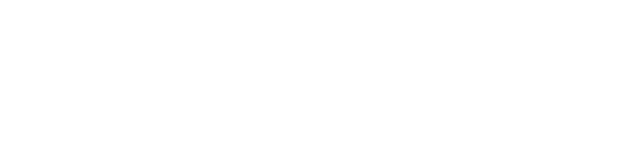
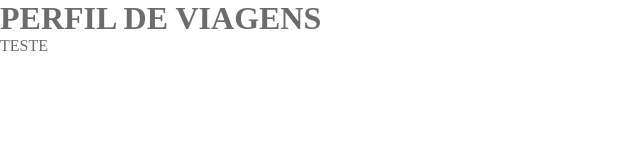
Before and after one commit to xManoelx/Perfil-de-viagens, a plain HTML site: page index.html in a window 1280 px wide. Shown: the whole page, without its empty margins (0-640 px from the left). Drawn offline with Linux system fonts and the light colour scheme; files that its build step writes are made by us from their sources; files whose address does not match are found by name.

Commit message:
Initial Style Guide

```diff
--- a/styles/index.html
+++ b/index.html
@@ -1,5 +1,5 @@
 <!DOCTYPE html>
-<html lang="en">
+<html lang="pt-br">
 <head>
     <meta charset="UTF-8">
     <meta name="viewport" content="width=device-width, initial-scale=1.0">
@@ -7,11 +7,13 @@
     <!--LINKS-->
         <link rel="stylesheet" href="styles/index.css">
 
-    <title>Document</title>
-
+    <title>Travelgram</title>
 
 </head>
 <body>
 
+    <h1>PERFIL DE VIAGENS</h1>
+    <p>TESTE</p>
+
 </body>
 </html>
--- a/styles/global.css
+++ b/styles/global.css
@@ -3,3 +3,23 @@
     padding: 0;
     box-sizing: border-box;
 }
+
+:root{
+    /*Produto*/
+    --brand-color: #EF5F4C;
+
+    /*Shape*/
+    --background-color: #FFFFFF;
+    --surface-color: #F5F5F5;
+    --skeleton-color: #D9D9D9;
+    --shape-transparency: #ffffff8f;
+
+    /*Text*/
+    --text-color-primary: #313131;
+    --text-color-secundary: #6C6C6C;
+}
+
+body{
+    color: var(--text-color-secundary);
+    background-color: var(--background-color);
+}
```
Also changed, not shown: assets/AirplaneTilt.svg (added), assets/Image 01.png (added), assets/Image 02.png (added), assets/Image 03.png (added), assets/Image 04.png (added), assets/Image 05.png (added), assets/Image 06.png (added), assets/Image 07.png (added), assets/Image 08.png (added), assets/Image 09.png (added), assets/Image 10.png (added), assets/Image 11.png (added), assets/Image.svg (added), assets/Logo.svg (added), 2 more files, 1 other file.
